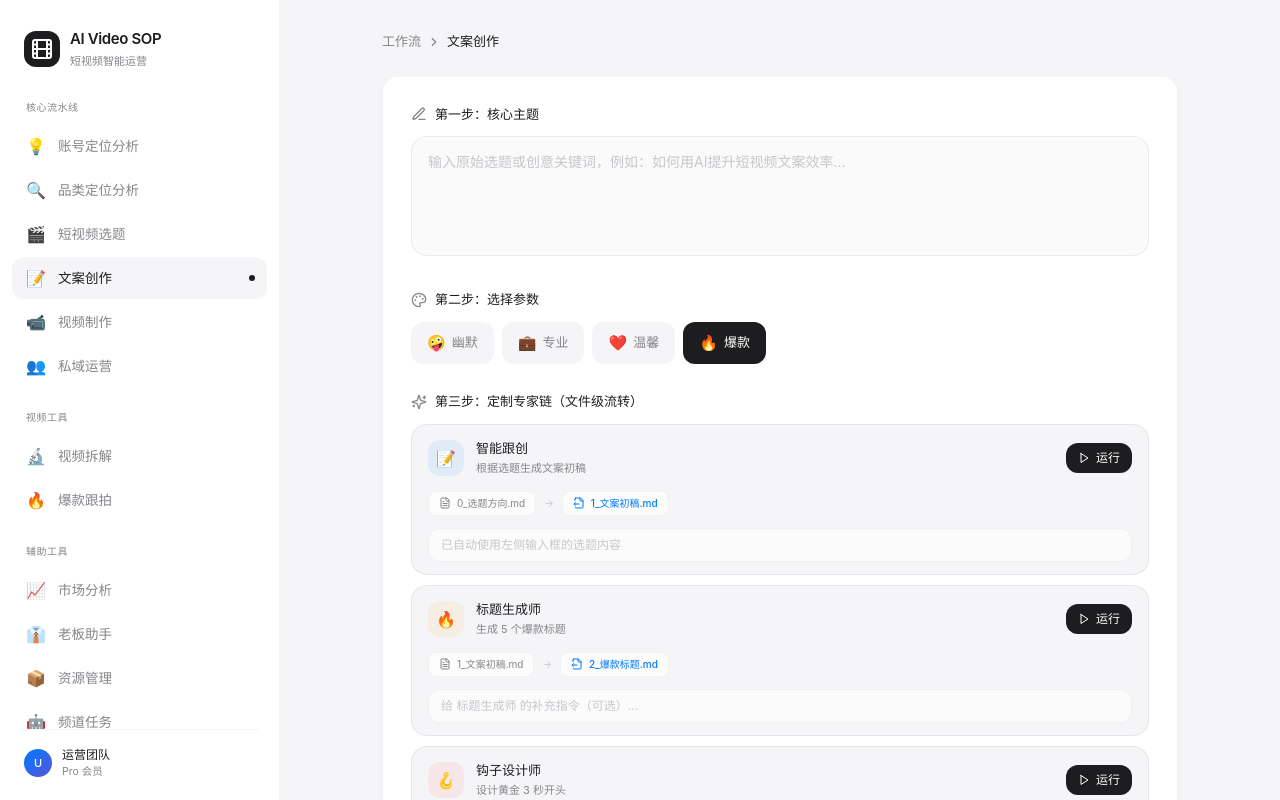
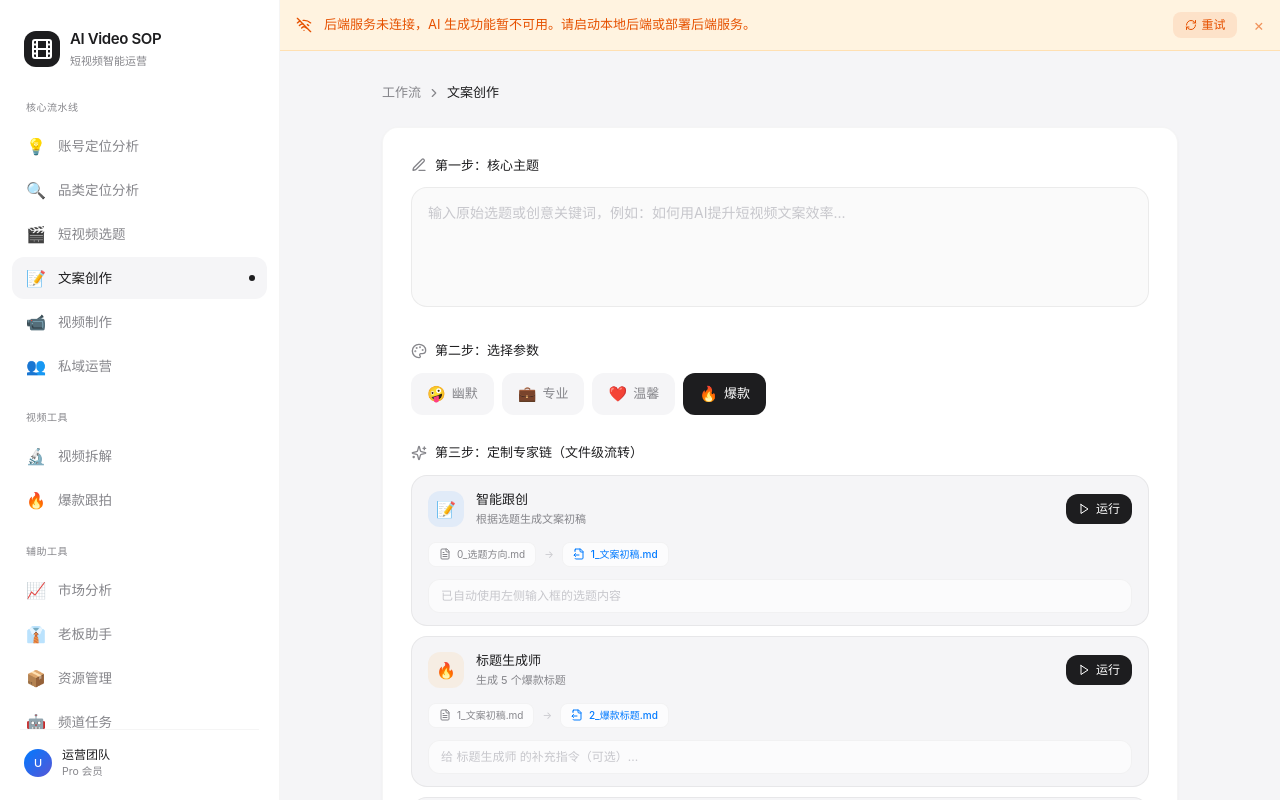
Before and after one commit to llixinhao3-source/video, a React (Vite) app in the folder frontend/: page / in a window 1280 px wide. Built offline with nearby package versions, Linux system fonts and the light colour scheme; no server answers.

Commit message:
fix: 添加后端连接状态检测，修复无后端时页面崩溃问题

```diff
--- /dev/null
+++ b/frontend/src/hooks/useBackendStatus.ts
@@ -0,0 +1,29 @@
+import { useState, useEffect, useCallback } from 'react'
+
+const API_BASE = import.meta.env.VITE_API_BASE || ''
+
+export type BackendStatus = 'checking' | 'connected' | 'disconnected'
+
+export function useBackendStatus() {
+  const [status, setStatus] = useState<BackendStatus>('checking')
+
+  const check = useCallback(async () => {
+    try {
+      const controller = new AbortController()
+      const timeout = setTimeout(() => controller.abort(), 5000)
+      const res = await fetch(`${API_BASE}/health`, { signal: controller.signal })
+      clearTimeout(timeout)
+      setStatus(res.ok ? 'connected' : 'disconnected')
+    } catch {
+      setStatus('disconnected')
+    }
+  }, [])
+
+  useEffect(() => {
+    check()
+    const interval = setInterval(check, 30000)
+    return () => clearInterval(interval)
+  }, [check])
+
+  return { status, recheck: check }
+}
--- a/frontend/src/pages/Workbench.tsx
+++ b/frontend/src/pages/Workbench.tsx
@@ -1,8 +1,9 @@
-import { useEffect } from 'react'
+import { useEffect, useState } from 'react'
 import { useLocation, useNavigate } from 'react-router-dom'
 import { useAppStore } from '@/store/useAppStore'
 import { getWorkflowDef } from '@/types'
 import { useProjectPipeline } from '@/hooks/useProjectPipeline'
+import { useBackendStatus } from '@/hooks/useBackendStatus'
 import Sidebar from '@/components/Sidebar'
 
 const API_BASE = import.meta.env.VITE_API_BASE || ''
@@ -23,8 +24,8 @@ import PositioningPanel from '@/components/PositioningPanel'
 import PositioningResult from '@/components/PositioningResult'
 import CategoryPositioningPanel from '@/components/CategoryPositioningPanel'
 import Toast from '@/components/Toast'
-import { motion } from 'motion/react'
-import { ArrowRight, CheckCircle2 } from 'lucide-react'
+import { motion, AnimatePresence } from 'motion/react'
+import { ArrowRight, CheckCircle2, WifiOff, RefreshCw } from 'lucide-react'
 
 const URL_TO_WORKFLOW: Record<string, string> = {
   '/': 'script',
@@ -40,6 +41,42 @@ const URL_TO_WORKFLOW: Record<string, string> = {
   '/boss-helper': 'boss',
   '/resource-management': 'resource',
   '/channel-task': 'channel',
+}
+
+function BackendBanner({ show, onDismiss, onRetry }: { show: boolean; onDismiss: () => void; onRetry: () => void }) {
+  return (
+    <AnimatePresence>
+      {show && (
+        <motion.div
+          initial={{ height: 0, opacity: 0 }}
+          animate={{ height: 'auto', opacity: 1 }}
+          exit={{ height: 0, opacity: 0 }}
+          transition={{ duration: 0.2 }}
+          className="overflow-hidden"
+        >
+          <div className="flex items-center gap-3 px-4 py-3 bg-[#FFF3E0] border-b border-[#FFE0B2]">
+            <WifiOff className="w-4 h-4 text-[#E65100] flex-shrink-0" />
+            <span className="text-[13px] text-[#E65100] flex-1">
+              后端服务未连接，AI 生成功能暂不可用。请启动本地后端或部署后端服务。
+            </span>
+            <button
+              onClick={onRetry}
+              className="flex items-center gap-1 px-3 py-1 rounded-lg bg-[#E65100]/10 text-[12px] text-[#E65100] font-medium hover:bg-[#E65100]/20 transition-colors"
+            >
+              <RefreshCw className="w-3 h-3" />
+              重试
+            </button>
+            <button
+              onClick={onDismiss}
+              className="text-[#E65100]/60 hover:text-[#E65100] text-[16px] leading-none ml-1"
+            >
+              ×
+            </button>
+          </div>
+        </motion.div>
+      )}
+    </AnimatePresence>
+  )
 }
 
 function buildScriptText(sd: Record<string, unknown>): string {
@@ -114,6 +151,10 @@ export default function Workbench() {
   const location = useLocation()
   const navigate = useNavigate()
   const pipeline = useProjectPipeline()
+  const { status: backendStatus, recheck } = useBackendStatus()
+  const [bannerDismissed, setBannerDismissed] = useState(false)
+
+  const showBanner = backendStatus === 'disconnected' && !bannerDismissed
 
   useEffect(() => {
     const targetWorkflow = URL_TO_WORKFLOW[location.pathname]
@@ -123,7 +164,7 @@ export default function Workbench() {
   }, [location.pathname])
 
   useEffect(() => {
-    if (!pipeline.projectId) {
+    if (!pipeline.projectId && backendStatus === 'connected') {
       const initId = async () => {
         try {
           const res = await fetch(`${API_BASE}/api/v1/project/init`, {
@@ -139,7 +180,7 @@ export default function Workbench() {
       }
       initId()
     }
-  }, [pipeline.projectId])
+  }, [pipeline.projectId, backendStatus])
 
   useEffect(() => {
     if (activeWorkflow === 'topic' && pipeline.accountProfile) {
@@ -194,7 +235,7 @@ export default function Workbench() {
   }, [activeWorkflow, pipeline.scriptData, pipeline.accountProfile, pipeline.selectedTopic])
 
   useEffect(() => {
-    if (activeWorkflow === 'boss' && pipeline.projectId) {
+    if (activeWorkflow === 'boss' && pipeline.projectId && backendStatus === 'connected') {
       const fetchReport = async () => {
         try {
           const res = await fetch(`${API_BASE}/api/v1/project/${pipeline.projectId}/context`)
@@ -216,13 +257,13 @@ export default function Workbench() {
             })
             showToast('全链路报告已加载', 'success')
           }
-        } catch (err) {
+        } catch {
           showToast('报告加载失败', 'error')
         }
       }
       fetchReport()
     }
-  }, [activeWorkflow, pipeline.projectId])
+  }, [activeWorkflow, pipeline.projectId, backendStatus])
 
   const handleGoNext = () => {
     const nextPath = pipeline.proceedToNext(activeWorkflow)
@@ -243,6 +284,7 @@ export default function Workbench() {
       <div className="flex h-screen bg-[#F5F5F7]">
         <Sidebar />
         <main className="flex-1 overflow-y-auto">
+          <BackendBanner show={showBanner} onDismiss={() => setBannerDismissed(true)} onRetry={recheck} />
           <div className="max-w-[860px] mx-auto px-4 md:px-8 py-6 md:py-8 pt-16 md:pt-8">
             <motion.div
               key="positioning"
@@ -268,6 +310,7 @@ export default function Workbench() {
       <div className="flex h-screen bg-[#F5F5F7]">
         <Sidebar />
         <main className="flex-1 overflow-y-auto">
+          <BackendBanner show={showBanner} onDismiss={() => setBannerDismissed(true)} onRetry={recheck} />
           <div className="max-w-[860px] mx-auto px-4 md:px-8 py-6 md:py-8 pt-16 md:pt-8">
             <motion.div
               key="category"
@@ -292,6 +335,7 @@ export default function Workbench() {
       <div className="flex h-screen bg-[#F5F5F7]">
         <Sidebar />
         <main className="flex-1 overflow-y-auto">
+          <BackendBanner show={showBanner} onDismiss={() => setBannerDismissed(true)} onRetry={recheck} />
           <div className="max-w-[860px] mx-auto px-4 md:px-8 py-6 md:py-8 pt-16 md:pt-8">
             <motion.div
               key="market"
@@ -332,6 +376,7 @@ export default function Workbench() {
     <div className="flex h-screen bg-[#F5F5F7]">
       <Sidebar />
       <main className="flex-1 overflow-y-auto">
+        <BackendBanner show={showBanner} onDismiss={() => setBannerDismissed(true)} onRetry={recheck} />
         <div className="max-w-[860px] mx-auto px-4 md:px-8 py-6 md:py-8 pt-16 md:pt-8">
           <motion.div
             key={activeWorkflow}
```
